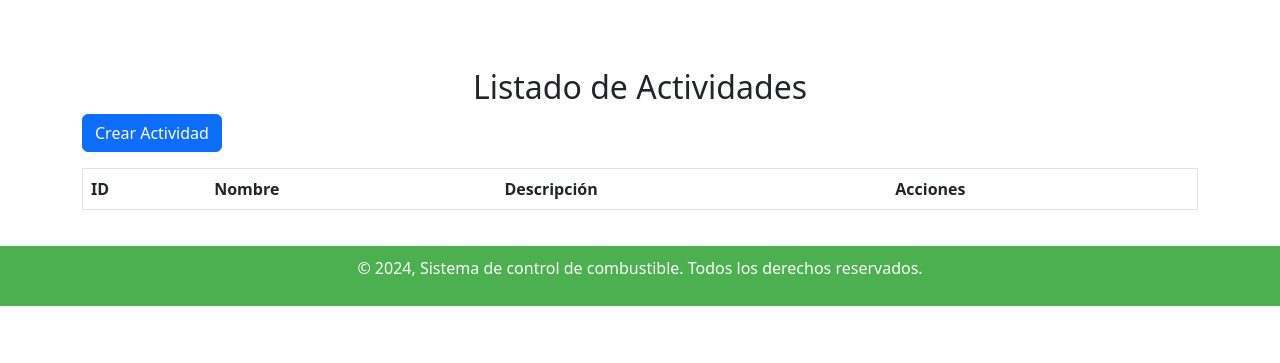
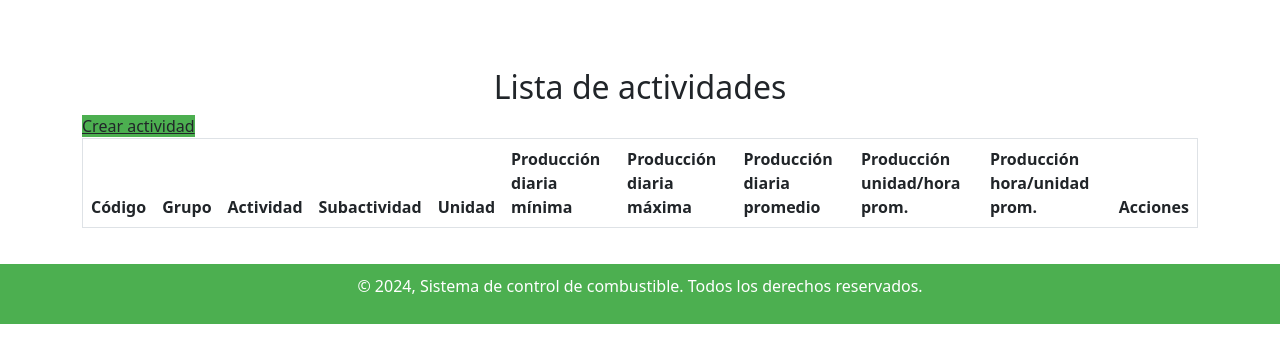
Before and after one commit to LorenzoFerreyra/control_combustible_app, a Django app: page /actividad_list/ in a window 1280 px wide. Shown: the part 76-439 px from the top of the page. Run offline with Django 5.2, Linux system fonts and the light colour scheme; data that the repository does not hold is empty; some libraries are stand-ins or nearby versions.

Commit message:
change in templates

```diff
--- a/control_app/models.py
+++ b/control_app/models.py
@@ -52,7 +52,7 @@ class Equipo(models.Model):
     marca = models.CharField(max_length=255, verbose_name="MARCA")
     modelo_maquina = models.CharField(max_length=255, verbose_name="MOD. MAQ.")
     consumo_promedio = models.DecimalField(max_digits=10, decimal_places=2, verbose_name="CONSUM. PROM")
-    fecha_actualizacion = models.DateField(verbose_name="FECHA DE ACTUALIZACION")
+    fecha_actualizacion = models.DateTimeField(auto_now=True, verbose_name="FECHA DE ACTUALIZACION")
     ubicacion = models.CharField(max_length=255, verbose_name="UBICACIÓN")
 
     def __str__(self):
--- a/control_app/templates/actividad_list.html
+++ b/control_app/templates/actividad_list.html
@@ -3,23 +3,37 @@
 
 {% block content %}
 <div class="container mt-5">
-    <h2>Listado de Actividades</h2>
-    <a href="{% url 'crear_actividad' %}" class="btn btn-primary mb-3">Crear Actividad</a>
+    <h2>Lista de actividades</h2>
+    <a href="{% url 'crear_actividad' %}" class="card-header bg-custom mb-3">Crear actividad</a>
     <table class="table">
         <thead>
             <tr>
-                <th>ID</th>
-                <th>Nombre</th>
-                <th>Descripción</th>
+                <th>Código</th>
+                <th>Grupo</th>
+                <th>Actividad</th>
+                <th>Subactividad</th>
+                <th>Unidad</th>
+                <th>Producción diaria mínima</th>
+                <th>Producción diaria máxima</th>
+                <th>Producción diaria promedio</th>
+                <th>Producción unidad/hora prom.</th>
+                <th>Producción hora/unidad prom.</th>
                 <th>Acciones</th>
             </tr>
         </thead>
         <tbody>
             {% for actividad in actividades %}
             <tr>
-                <td>{{ actividad.id }}</td>
-                <td>{{ actividad.nombre }}</td>
-                <td>{{ actividad.descripcion }}</td>
+                <td>{{ actividad.codigo }}</td>
+                <td>{{ actividad.grupo }}</td>
+                <td>{{ actividad.actividad }}</td>
+                <td>{{ actividad.subactividad }}</td>
+                <td>{{ actividad.unidad }}</td>
+                <td>{{ actividad.produccion_diaria_min }}</td>
+                <td>{{ actividad.produccion_diaria_max }}</td>
+                <td>{{ actividad.produccion_diaria_prom }}</td>
+                <td>{{ actividad.produccion_unid_hr_prom }}</td>
+                <td>{{ actividad.produccion_hr_unid_prom }}</td>
                 <td>
                     <a href="{% url 'editar_actividad' actividad.id %}" class="btn btn-warning">Editar</a>
                     <button class="btn btn-danger" data-bs-toggle="modal" data-bs-target="#deleteModal" data-id="{{ actividad.id }}">Eliminar</button>
--- a/control_app/templates/personal_list.html
+++ b/control_app/templates/personal_list.html
@@ -14,7 +14,7 @@
     <table class="table table-striped">
         <thead>
             <tr>
-                <th>ID Empleado</th>
+                <th>Índice</th>
                 <th>RES</th>
                 <th>Ubicación Actual</th>
                 <th>Apellido Paterno</th>
@@ -32,7 +32,7 @@
         <tbody>
             {% for empleado in personal %}
             <tr>
-                <td>{{ empleado.id_empleado }}</td>
+                <td>{{ forloop.counter }}</td>
                 <td>{{ empleado.res }}</td>
                 <td>{{ empleado.ub_actual }}</td>
                 <td>{{ empleado.paterno }}</td>
```
Also changed, not shown: control_app/templates/equipo_list.html (+14 -6 lines), control_app/templates/ruta_list.html (+24 -6 lines).
